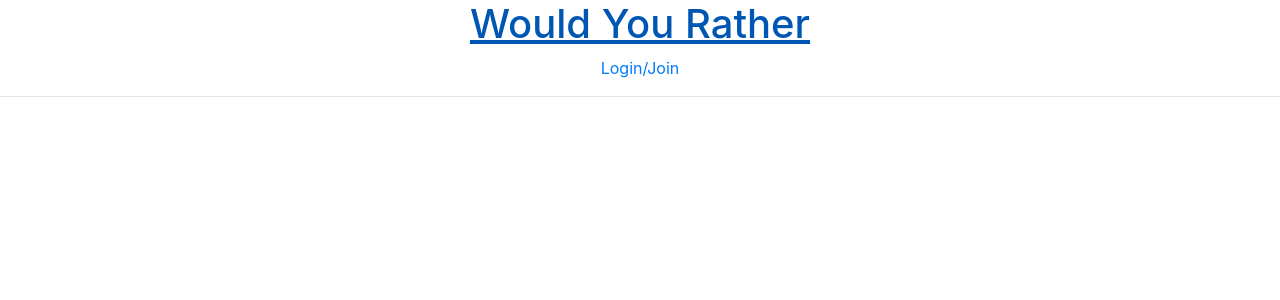
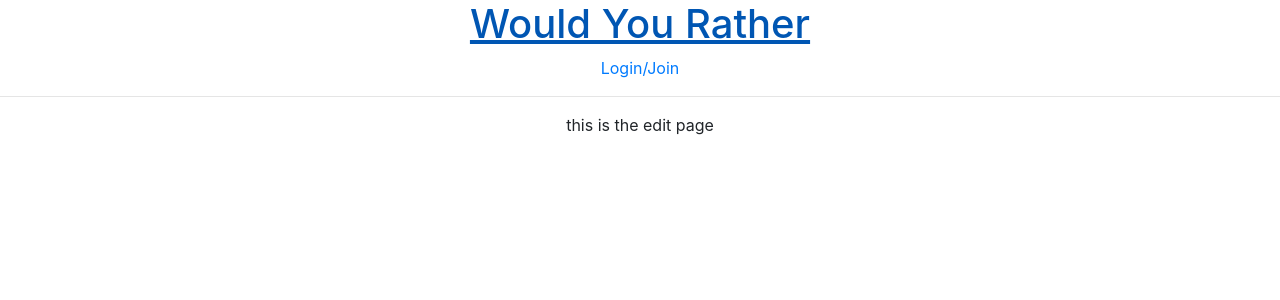
Before and after one commit to ghudachek/WouldYouRather, a React (Create React App) app in the folder client/: page /edit/1 in a window 1280 px wide. Shown: the top 300 px of the page. Built offline with nearby package versions, Linux system fonts and the light colour scheme; no server answers.

Commit message:
recent uodate to routes

```diff
--- a/client/src/containers/MainContainer.jsx
+++ b/client/src/containers/MainContainer.jsx
@@ -11,6 +11,7 @@ import Landing from "../screens/Landing";
 import Home from "../screens/Home";
 import Create from "../screens/CreateQuestion";
 import Account from "../screens/Account";
+import QuestionEdit from "../screens/QuestionEdit";
 
 export default function MainContainer(props) {
   const [questions, setQuestions] = useState([]);
@@ -59,6 +60,9 @@ export default function MainContainer(props) {
       <Route exact path="/account">
         <Account user={currentUser} />
       </Route>
+      <Route exact path="/edit/:id">
+        <QuestionEdit user={currentUser} />
+      </Route>
     </Switch>
   );
 }
--- /dev/null
+++ b/client/src/screens/QuestionEdit.jsx
@@ -0,0 +1,7 @@
+import React from "react";
+
+const QuestionEdit = () => {
+  return <div>this is the edit page</div>;
+};
+
+export default QuestionEdit;
--- a/client/src/services/questions.js
+++ b/client/src/services/questions.js
@@ -16,7 +16,9 @@ export const postQuestion = async (questionData) => {
 };
 
 export const putQuestion = async (id, questionData) => {
-  const resp = await api.put(`/questions/${id}`, { question: questionData });
+  const resp = await api.put(`users/${id}/questions/${id}`, {
+    question: questionData,
+  });
   return resp.data;
 }; //for updating color??
 
```
Also changed, not shown: 1 other file (tests, documents, lock files or other folders).
